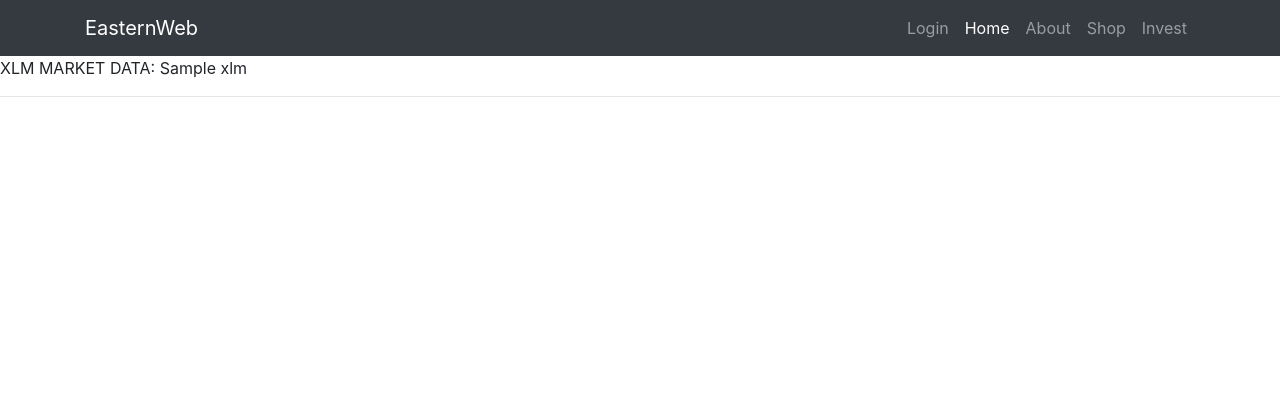
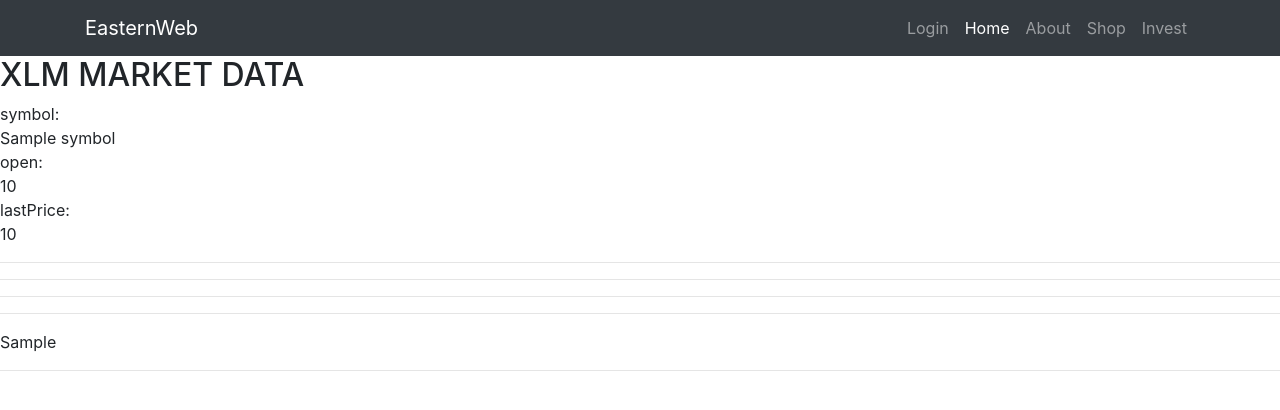
Before and after one commit to AaronDemond/EasternWeb, a Django app: template website/website/templates/invest.html in a window 1280 px wide. Shown: the top 410 px of the page. Run offline with Django 3.2, Linux system fonts and the light colour scheme; the template is opened without the code that fills it: most values are stand-ins (such as "Sample title", 1, 10 or a date in 2020); some libraries are stand-ins or nearby versions.

Commit message:
improved crypto research page (called invest for now)

```diff
--- a/website/website/templates/invest.html
+++ b/website/website/templates/invest.html
@@ -61,12 +61,20 @@
 
   <!-- Page Content -->
 
-XLM MARKET DATA:
+<h2>XLM MARKET DATA</h2>
+{% for symbol in xlm %}
+symbol:<br>
+{{symbol.symbol}}<br>
+open:<br>
+{{symbol.openPrice}}<br>
+lastPrice:<br>
+{{symbol.lastPrice}}<br><hr>
+{% endfor %}
+<hr/>
+<hr/>
+<hr/>
 
-{{xlm}}
-
-
-
+{{xlm.0}}
 
 
 
```
Also changed, not shown: website/website/views.py (+16 -6 lines).
